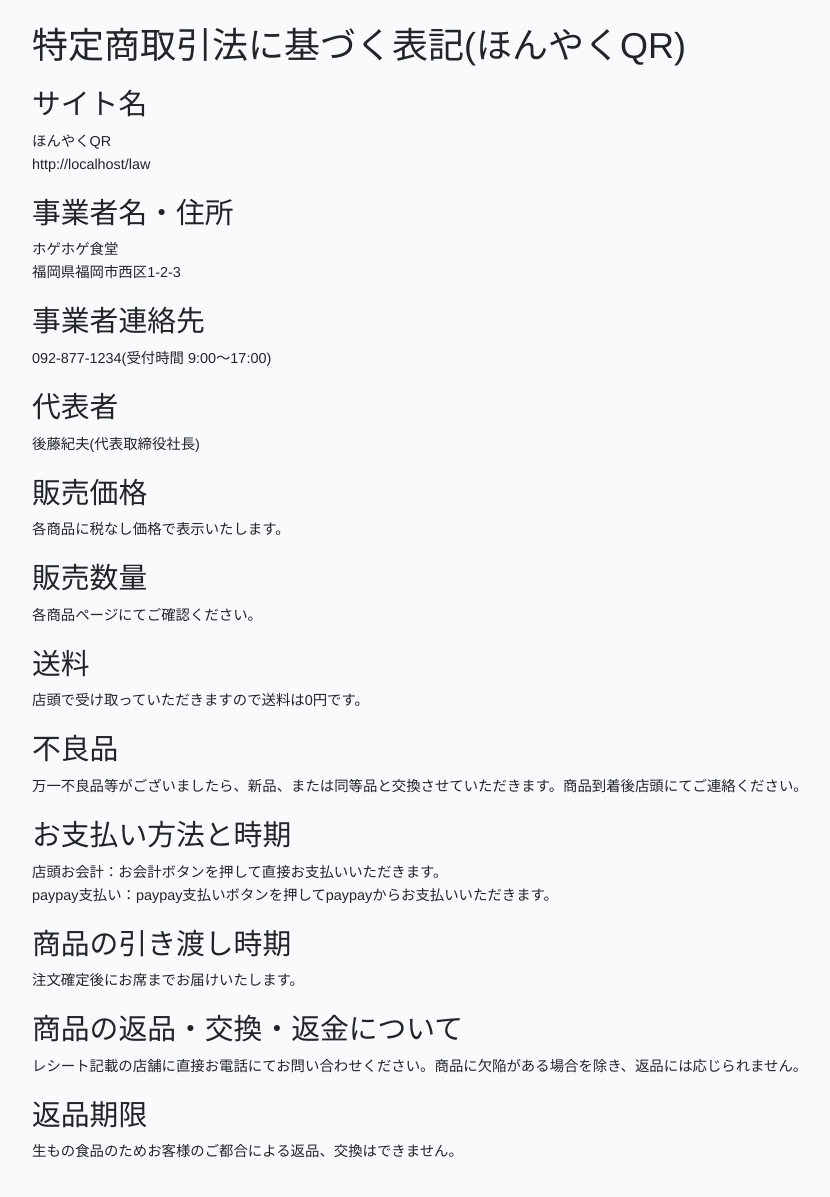
After one commit to sasasa/translation_QR, a Laravel app: page /law in a window 1280 px wide. The commit adds this page. Shown: the whole page, without its empty margins (53-883 px from the left). Run offline with Laravel 8, Linux system fonts and the light colour scheme.

Commit message:
特定商取引法に基づく表記 #126

```diff
--- /dev/null
+++ b/backend/app/Http/Controllers/StaticController.php
@@ -0,0 +1,20 @@
+<?php
+
+namespace App\Http\Controllers;
+
+use Illuminate\Http\Request;
+
+class StaticController extends Controller
+{
+    public function law()
+    {
+        return view('static.law',[
+            'url' => env('APP_URL', 'https://localhost'). '/law',
+            'companyName' => 'ホゲホゲ食堂',
+            'companyAddress' => '福岡県福岡市西区1-2-3',
+            'tel' => '092-877-1234',
+            'representative' => '後藤紀夫(代表取締役社長)',
+
+        ]);
+    }
+}
--- a/backend/resources/sass/app.scss
+++ b/backend/resources/sass/app.scss
@@ -8,3 +8,15 @@ img {
 	max-width: 100%;
 	height: auto;
 }
+footer {
+	text-align: center;
+	margin-bottom: 10px;
+}
+#law {
+	h2 {
+		margin-top: 20px;
+	}
+	p {
+		margin-bottom: 0;
+	}
+}
--- a/backend/resources/views/layouts/base.blade.php
+++ b/backend/resources/views/layouts/base.blade.php
@@ -19,6 +19,11 @@
         <main class="py-4 container">
             @yield('content')
         </main>
+        <footer>
+            @if (!\Route::is('law'))
+                <a href="/law" target="_brank">特定商取引法に基づく表記</a>
+            @endif
+        </footer>
     </div>
     <!-- Scripts -->
     <script src="{{ mix('js/app.js') }}" defer></script>
--- /dev/null
+++ b/backend/resources/views/static/law.blade.php
@@ -0,0 +1,50 @@
+@extends('layouts.base')
+@section('title', "特定商取引法に基づく表記")
+@section('description', "特定商取引法に基づく表記")
+
+@section('content')
+
+<div id="law">
+  <h1>特定商取引法に基づく表記(ほんやくQR)</h1>
+
+  <h2>サイト名</h2>
+  <p>ほんやくQR</p>
+  <p>{{$url}}</p>
+
+  <h2>事業者名・住所</h2>
+  <p>{{$companyName}}</p>
+  <p>{{$companyAddress}}</p>
+
+  <h2>事業者連絡先</h2>
+  <p>{{$tel}}(受付時間 9:00～17:00)</p>
+
+  <h2>代表者</h2>
+  <p>{{$representative}}</p>
+
+  <h2>販売価格</h2>
+  <p>各商品に税なし価格で表示いたします。</p>
+
+  <h2>販売数量</h2>
+  <p>各商品ページにてご確認ください。</p>
+
+  <h2>送料</h2>
+  <p>店頭で受け取っていただきますので送料は0円です。</p>
+
+  <h2>不良品</h2>
+  <p>万一不良品等がございましたら、新品、または同等品と交換させていただきます。商品到着後店頭にてご連絡ください。</p>
+
+  <h2>お支払い方法と時期</h2>
+  <p>店頭お会計：お会計ボタンを押して直接お支払いいただきます。</p>
+  <p>paypay支払い：paypay支払いボタンを押してpaypayからお支払いいただきます。</p>
+
+  <h2>商品の引き渡し時期</h2>
+  <p>注文確定後にお席までお届けいたします。</p>
+
+  <h2>商品の返品・交換・返金について</h2>
+  <p>レシート記載の店舗に直接お電話にてお問い合わせください。商品に欠陥がある場合を除き、返品には応じられません。</p>
+
+  <h2>返品期限</h2>
+  <p>生もの食品のためお客様のご都合による返品、交換はできません。</p>
+</div>
+
+@endsection
--- a/backend/routes/web.php
+++ b/backend/routes/web.php
@@ -75,5 +75,5 @@ Route::get('/', function () {
 Auth::routes(['verify' => true]);
 
 Route::get('/home', 'HomeController@index')->name('home');
-
+Route::get('law', 'StaticController@law')->name('law');
 Route::get('paypay', 'HomeController@paypay');
```
Also changed, not shown: backend/README.md, backend/public/css/app.css, backend/public/mix-manifest.json, 1 other file.
